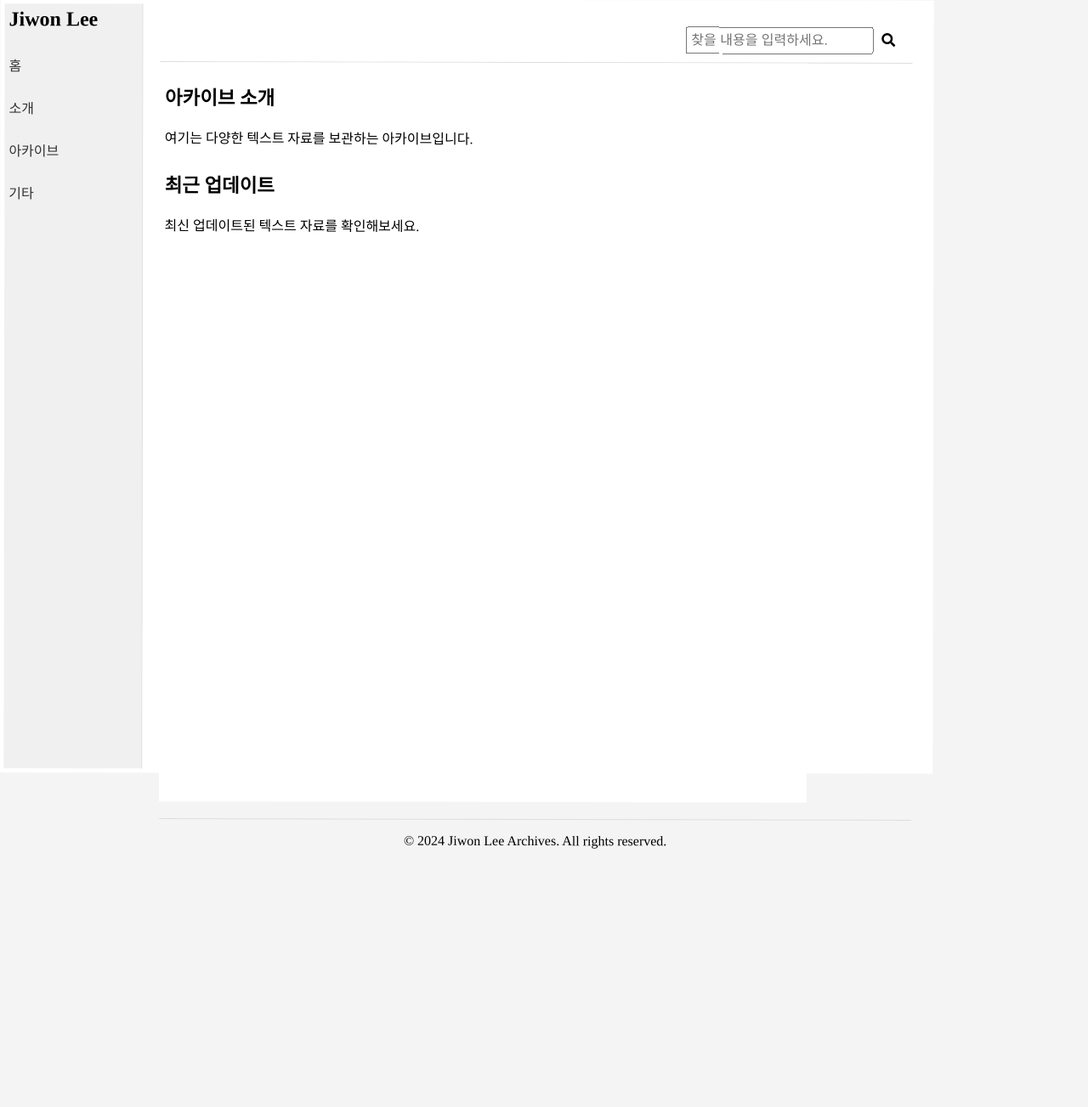
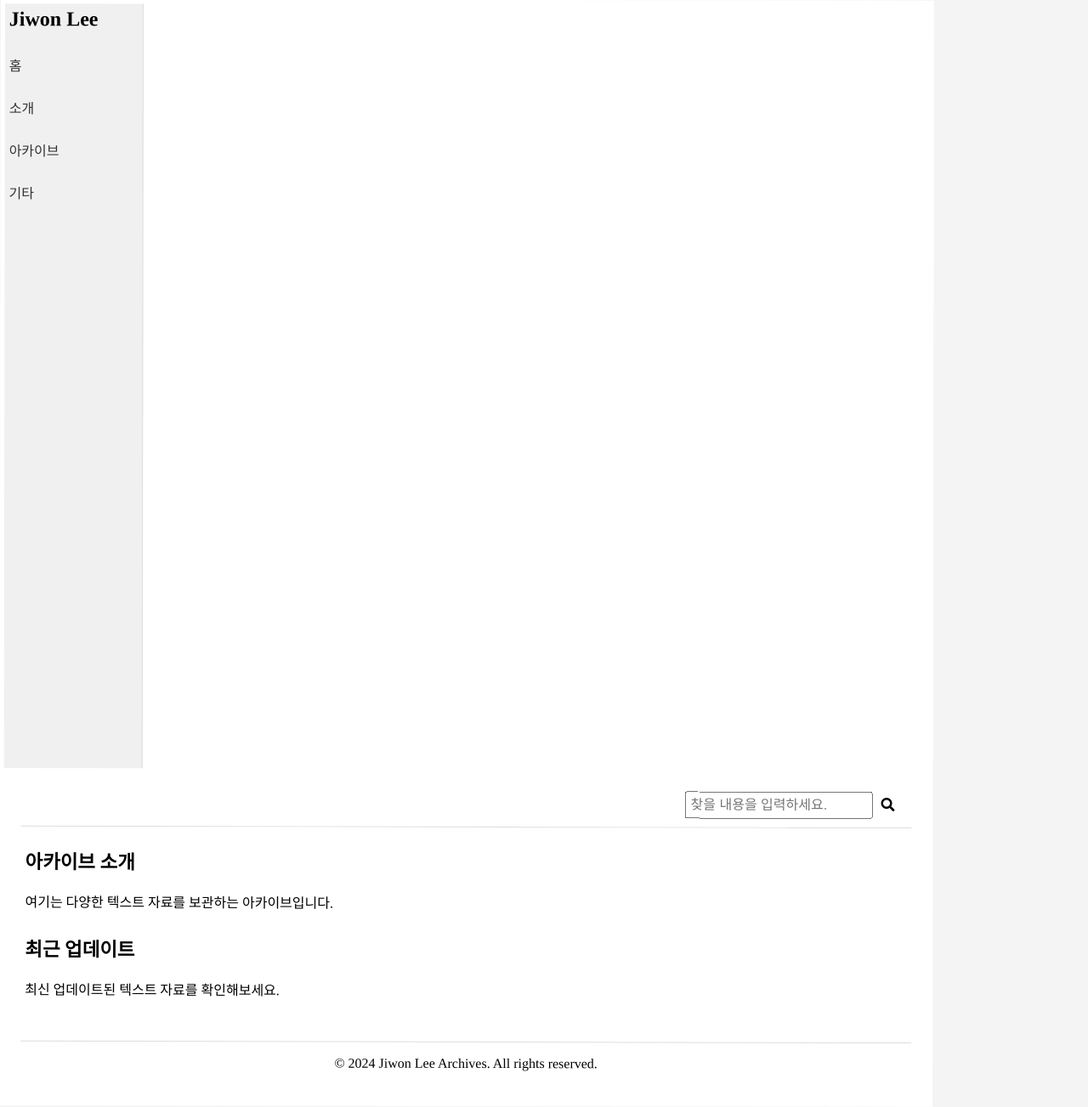
Before and after one commit to LfayeJ/archives, a Jekyll site: the page built from index.html, in a window 1280 px wide. Shown: the whole page at 85% size. Built offline with Jekyll 4.4.1, drawn with Linux system fonts in a browser that asks for light colours; some web fonts are replaced; before the commit the page ends 1000 px from its top, so only the background shows below that.

Commit message:
Update styles.css

```diff
--- a/assets/css/styles.css
+++ b/assets/css/styles.css
@@ -28,6 +28,8 @@ body {
 
 .container {
   display: flex; /* Flexbox를 사용하여 요소를 가로로 정렬 */
+  flex: 1;
+  flex-direction: column;
   width: var(--container-width);
   height: 100%;
   margin: 0;
@@ -73,9 +75,15 @@ body {
 
 .main-content {
     flex: 1; /* 남은 공간을 모두 차지하도록 설정 */
+    display: flex;
+    flex-direction: column;
     padding: 20px; /* 주요 컨텐츠의 내부 여백 */
     background-color: #fff; /* 주요 컨텐츠의 배경색 */
     box-sizing: border-box;
+}
+
+main {
+  flex: 1;
 }
 
 header, footer {
@@ -141,6 +149,7 @@ a {
 footer {
   border-top: 1px solid var(--border-color); /* 푸터 구분선 */
   margin-top: 20px;
+  text-align: center;
 }
 
 /* 반응형 디자인을 위한 미디어 쿼리 */
```
